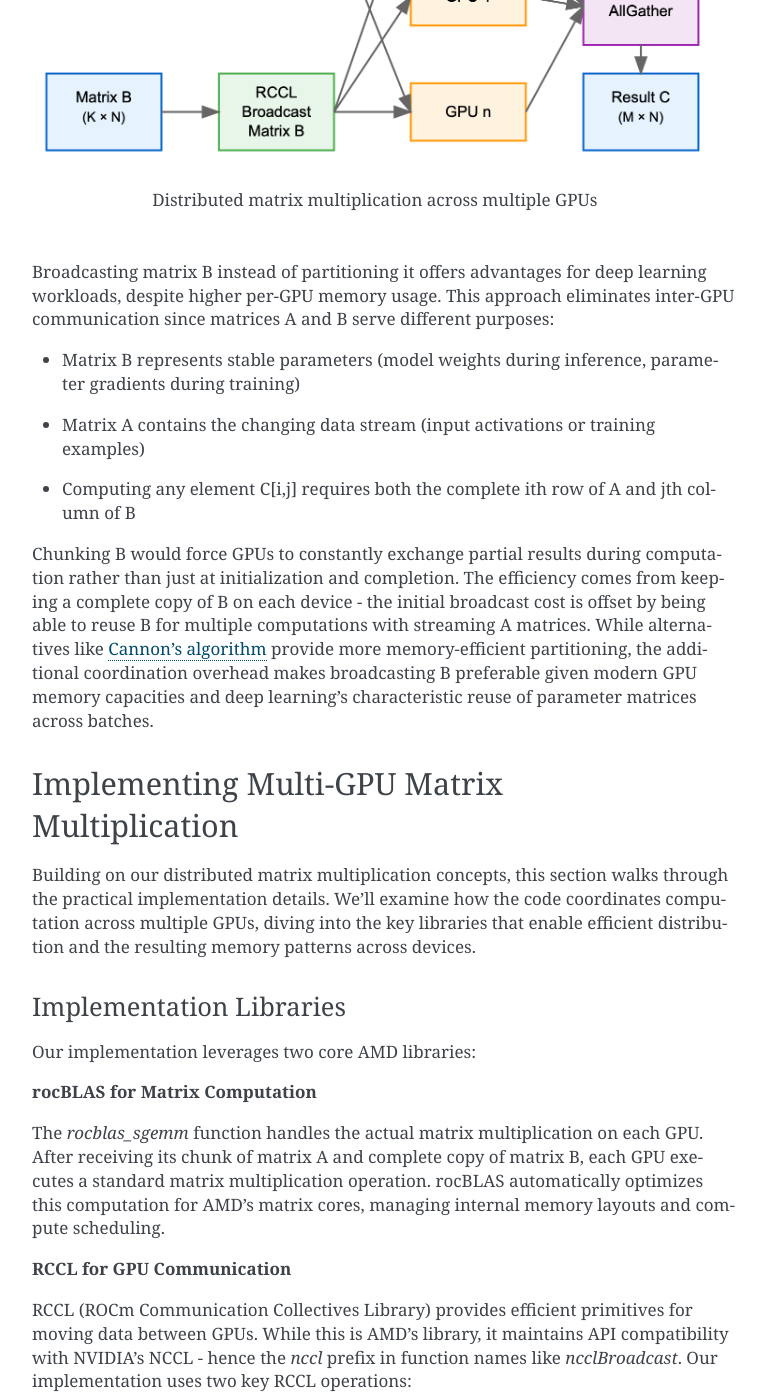
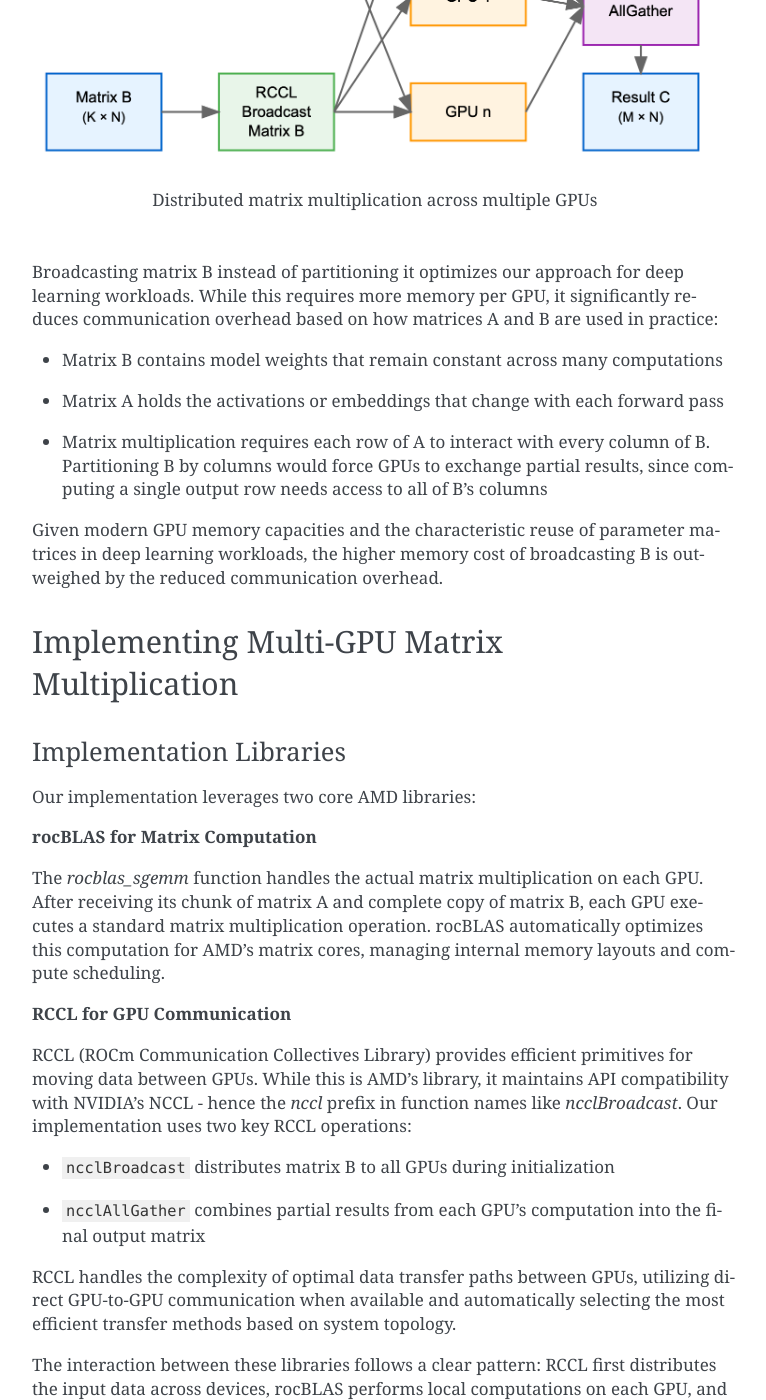
Before and after one commit to pebblesandweeds/rccl_gpu_matmul, a Sphinx documentation site: the page built from docs/source/rccl_gpu_matmul.rst, in a window 1280 px wide and 1400 px high, scrolled down 3458 px. Shown: the whole window, without its empty margins (366-1132 px from the left). Built offline with Sphinx 7.4.7, drawn with Linux system fonts in a browser that asks for light colours; some of the changed text lies outside the part shown.

Commit message:
Edits to blog

```diff
--- a/docs/source/rccl_gpu_matmul.rst
+++ b/docs/source/rccl_gpu_matmul.rst
@@ -29,7 +29,7 @@ Scaling Matrix Multiplication: From Single to Multi-GPU Systems
 
 Single-GPU Matrix Multiplication
 ^^^^^^^^^^^^^^^^^^^^^^^^^^^^^^^^
-The rocBLAS ``sgemm`` API implements high-performance single precision (fp32) matrix multiplication using AMD's matrix core accelerators (detailed formula and optimizations covered in our `previous post <https://blog.pebblesandweeds.com/gpu_matmul_blog.html#matrix-multiplication-formulas>`_). The core workflow involves transferring input matrices A and B to GPU memory, executing the multiplication, and transferring result matrix C back to host memory.
+The rocBLAS ``rocblas_sgemm`` API implements high-performance single precision (fp32) matrix multiplication using AMD's matrix core accelerators (detailed formula and optimizations are covered in our `previous post <https://blog.pebblesandweeds.com/gpu_matmul_blog.html#matrix-multiplication-formulas>`_). The core workflow involves transferring input matrices A and B to GPU memory, executing the multiplication, and transferring result matrix C back to host memory.
 
 While this appears straightforward, achieving peak performance requires careful orchestration of memory transfers, matrix layouts, and compute scheduling. Thankfully, rocBLAS abstracts away many of these complexities - it handles matrix padding and alignment to maximize memory throughput, manages optimal blocking strategies for AMD's matrix cores, and provides batching capabilities for efficient execution of multiple multiplications. This allows developers to focus on high-level algorithm design while the library manages the hardware-specific optimizations.
 
@@ -48,11 +48,11 @@ Extending beyond a single device, we can leverage multiple GPUs within a host sy
 
 Our distributed implementation employs a horizontal partitioning strategy that balances computational efficiency with communication overhead through several key mechanisms:
 
-* **Matrix Distribution** - Matrix A is split horizontally across GPUs while matrix B is broadcast in its entirety to each device, allowing independent processing of matrix partitions using rocBLAS primitives.
+* **Matrix Distribution** - Matrix A is split horizontally across GPUs while matrix B is broadcast in its entirety to each device using RCCL, allowing independent processing of matrix partitions using rocBLAS primitives.
 
 * **Result Consolidation**: The system combines partial results from each device through RCCL's allGather operation, constructing the final output matrix
 
-* **Performance Optimization**: The approach maximizes efficiency through balanced computational load from the horizontal split of A, eliminating the inter-GPU communication by broadcasting B, and minimal overhead during result collection via allGather
+* **Performance Optimization**: The approach maximizes efficiency through balanced computational load from the horizontal split of A, minimizing inter-GPU communication through a single broadcast of B, and requiring only one collective operation during result collection via allGather
 
 Through these design choices, we transform our earlier single-GPU implementation into a scalable distributed system that preserves the computational efficiency of rocBLAS while extending across multiple devices.
 
@@ -62,18 +62,16 @@ Through these design choices, we transform our earlier single-GPU implementation
 
    Distributed matrix multiplication across multiple GPUs
 
-Broadcasting matrix B instead of partitioning it offers advantages for deep learning workloads, despite higher per-GPU memory usage. This approach eliminates inter-GPU communication since matrices A and B serve different purposes:
+Broadcasting matrix B instead of partitioning it optimizes our approach for deep learning workloads. While this requires more memory per GPU, it significantly reduces communication overhead based on how matrices A and B are used in practice:
 
-* Matrix B represents stable parameters (model weights during inference, parameter gradients during training)
-* Matrix A contains the changing data stream (input activations or training examples)
-* Computing any element C[i,j] requires both the complete ith row of A and jth column of B
+* Matrix B contains model weights that remain constant across many computations
+* Matrix A holds the activations or embeddings that change with each forward pass
+* Matrix multiplication requires each row of A to interact with every column of B. Partitioning B by columns would force GPUs to exchange partial results, since computing a single output row needs access to all of B's columns
 
-Chunking B would force GPUs to constantly exchange partial results during computation rather than just at initialization and completion. The efficiency comes from keeping a complete copy of B on each device - the initial broadcast cost is offset by being able to reuse B for multiple computations with streaming A matrices. While alternatives like `Cannon's algorithm <https://en.wikipedia.org/wiki/Cannon%27s_algorithm>`_ provide more memory-efficient partitioning, the additional coordination overhead makes broadcasting B preferable given modern GPU memory capacities and deep learning's characteristic reuse of parameter matrices across batches.
+Given modern GPU memory capacities and the characteristic reuse of parameter matrices in deep learning workloads, the higher memory cost of broadcasting B is outweighed by the reduced communication overhead.
 
 Implementing Multi-GPU Matrix Multiplication
 --------------------------------------------
-
-Building on our distributed matrix multiplication concepts, this section walks through the practical implementation details. We'll examine how the code coordinates computation across multiple GPUs, diving into the key libraries that enable efficient distribution and the resulting memory patterns across devices.
 
 Implementation Libraries
 ^^^^^^^^^^^^^^^^^^^^^^^^
```
